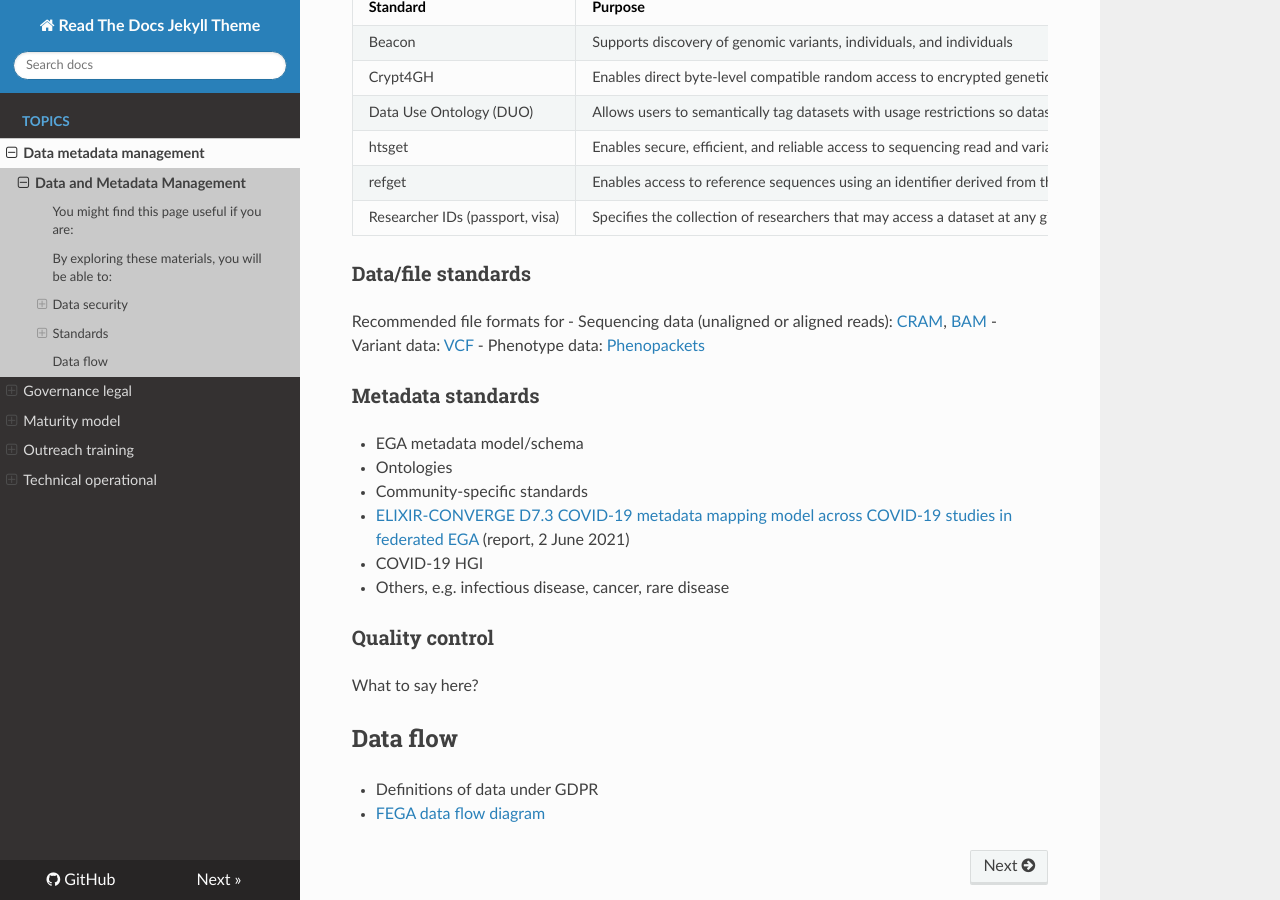
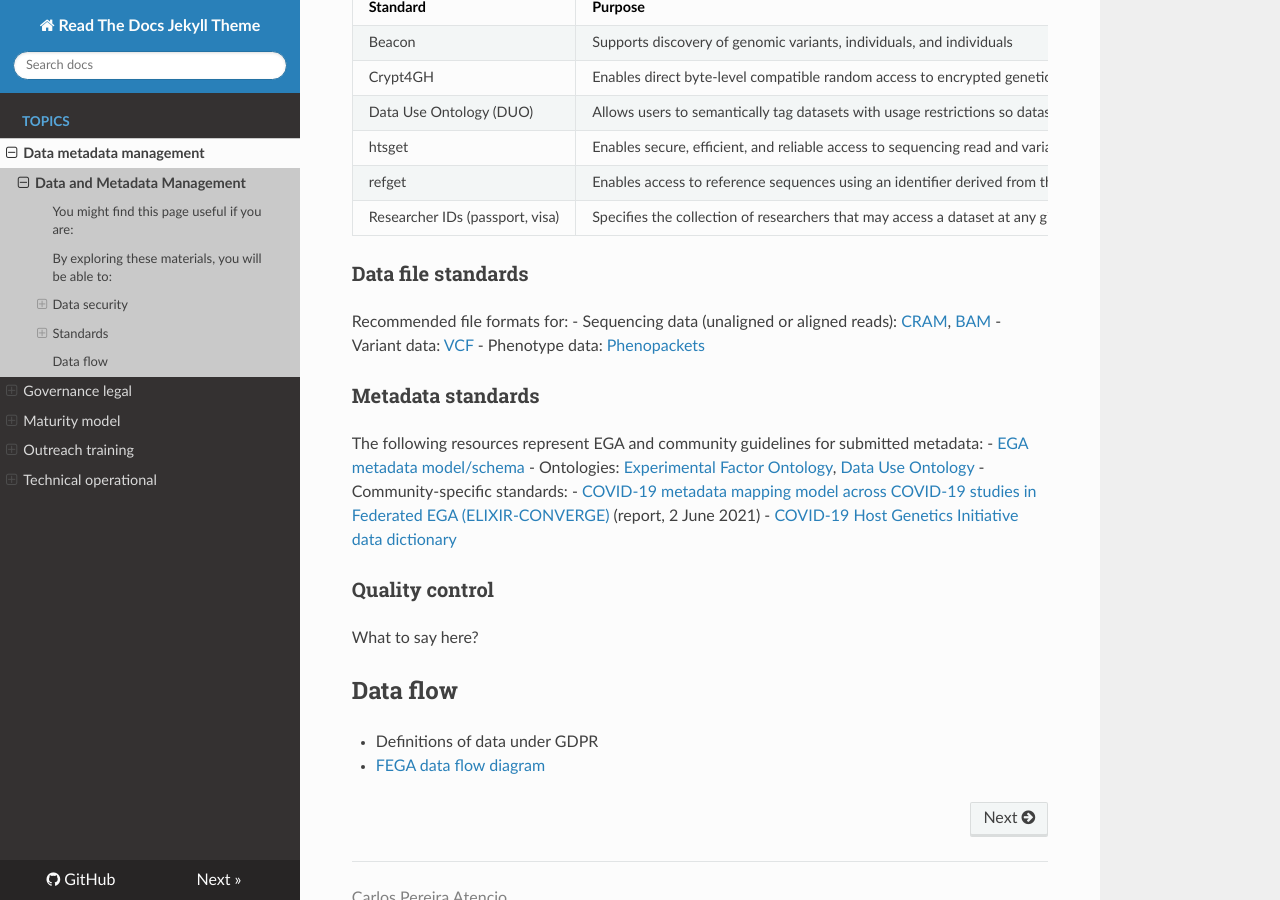
Before and after one commit to viklund/FEGA-onboarding, an MkDocs documentation site: the page built from docs/topics/data-metadata-management/README.md, in a window 1280 px wide and 900 px high, scrolled down 1304 px. Built offline with MkDocs 1.6.1, drawn with Linux system fonts in a browser that asks for light colours; nearby versions of some CDN libraries.

Commit message:
Added metadata standards

```diff
--- a/docs/topics/data-metadata-management/README.md
+++ b/docs/topics/data-metadata-management/README.md
@@ -45,21 +45,21 @@ Central EGA largely adhere to [GA4GH standards](https://ega-archive.org/ga4gh).
 | refget | Enables access to reference sequences using an identifier derived from the sequence itself. | v1.2.6 | N/A | [Specification](http://samtools.github.io/hts-specs/refget.html), Documentation, Endpoint | [DOI](https://doi.org/10.1093/bioinformatics/btab524) |
 | Researcher IDs (passport, visa) | Specifies the collection of researchers that may access a dataset at any given time, and the credentials they must supply. | v1.0.1 | v1.0.1 | [Specification](https://github.com/ga4gh-duri/ga4gh-duri.github.io/blob/master/researcher_ids/ga4gh_passport_v1.md), [Documentation](https://docs.google.com/document/d/1FTzUYAfV5d2a0zoDkbY9Iy_L5NbSAnHeWnmY2NIrY8M/edit), [Endpoint](https://ega.ebi.ac.uk:8443/ega-permissions/swagger-ui/index.html) | [DOI](https://doi.org/10.1016/j.xgen.2021.100030) |
 
-### Data/file standards
+### Data file standards
 
-Recommended file formats for
+Recommended file formats for:
 - Sequencing data (unaligned or aligned reads): [CRAM](http://samtools.github.io/hts-specs/CRAMv3.pdf), [BAM](https://samtools.github.io/hts-specs/SAMv1.pdf)
 - Variant data: [VCF](https://samtools.github.io/hts-specs/VCFv4.2.pdf)
 - Phenotype data: [Phenopackets](https://doi.org/10.1101/2021.11.27.21266944)
 
 ### Metadata standards
 
-- EGA metadata model/schema
-- Ontologies
-- Community-specific standards
-  - [ELIXIR-CONVERGE D7.3 COVID-19 metadata mapping model across COVID-19 studies in federated EGA](https://zenodo.org/record/4893222) (report, 2 June 2021)
-  - COVID-19 HGI
-  - Others, e.g. infectious disease, cancer, rare disease
+The following resources represent EGA and community guidelines for submitted metadata:
+- [EGA metadata model/schema](TBD)
+- Ontologies: [Experimental Factor Ontology](https://www.ebi.ac.uk/efo/), [Data Use Ontology](https://github.com/EBISPOT/DUO)
+- Community-specific standards:
+  - [COVID-19 metadata mapping model across COVID-19 studies in Federated EGA (ELIXIR-CONVERGE)](https://zenodo.org/record/4893222) (report, 2 June 2021)
+  - [COVID-19 Host Genetics Initiative data dictionary](https://docs.google.com/spreadsheets/d/1RXrJIzHKkyB8qx5tHLQjcBioiDAOrQ3odAuqMS3pUUI/edit#gid=549383528)
 
 ### Quality control
 
```
